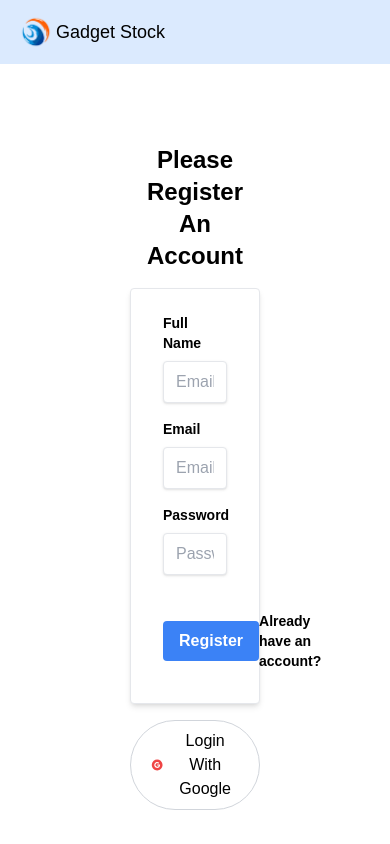
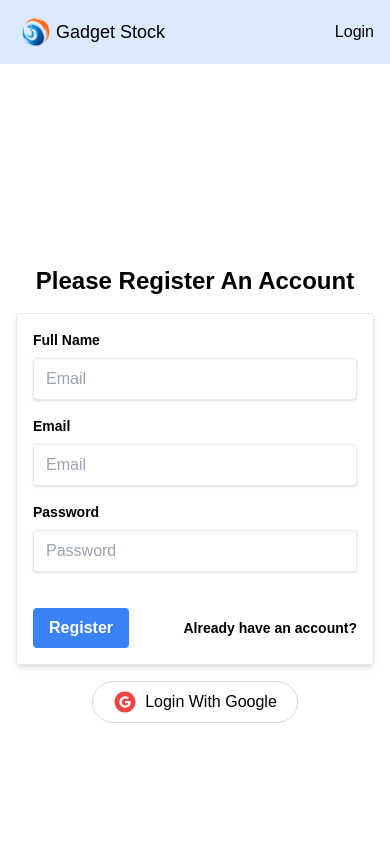
Before and after one commit to RakibulIslamm/gadget-stock, a React (Create React App) app: page /register in a window 390 px wide. Shown: the top 844 px of the page. Built offline with nearby package versions, Linux system fonts and the light colour scheme; no server answers.

Commit message:
readme update

```diff
--- a/src/ManageInventory/ManageInventory.js
+++ b/src/ManageInventory/ManageInventory.js
@@ -57,8 +57,8 @@ const ManageInventory = () => {
         <div className='min-h-screen'>
             <div className='px-[80px] xs:px-4 sm:px-10 max-w-[1920px] mx-auto'>
                 <div className='my-5 flex items-center gap-5'>
-                    <h2 className='text-2xl font-semibold'>Manage Inventory</h2>
-                    <Link to='/add-product' className='px-5 py-1 bg-blue-500 text-white rounded-full flex items-center'>Add New Item <BiPlus /></Link>
+                    <h2 className='text-2xl xs:text-lg xs:w-full font-semibold'>Manage Inventory</h2>
+                    <Link to='/add-product' className='xs:w-full px-5 py-1 bg-blue-500 text-white rounded-full flex items-center justify-center xs:text-xs'>Add New <BiPlus className=' xs:text-xl' /></Link>
                 </div>
                 <div className='overflow-x-auto border'>
                     <table className='mx-auto w-full whitespace-nowrap rounded-lg bg-white divide-y divide-gray-300'>
--- a/src/Pages/Home/Banner/Banner.js
+++ b/src/Pages/Home/Banner/Banner.js
@@ -8,7 +8,8 @@ const Banner = () => {
             <div className="w-5/12 xs:w-full sm:w-full">
                 <p className=" underline font-extralight">Headphone</p>
                 <h1 className="text-5xl font-extralight py-4">Just to<br />rock your mood</h1>
-                <button className="px-4 py-1 bg-orange-600 text-white mt-5">Shop Now</button>
+                <p>8 items left</p>
+                <button className="px-4 py-1 bg-orange-600 text-white mt-5">Manage</button>
             </div>
         </div>
     );
--- a/src/Pages/Login/Login.js
+++ b/src/Pages/Login/Login.js
@@ -8,7 +8,7 @@ import { ScaleLoader } from 'react-spinners';
 const Login = () => {
     const [email, setEmail] = useState('')
     const { register, handleSubmit, formState: { errors }, reset } = useForm();
-    const { user, googleSignIn, setUser, login, resetPassword, error, setError, isLoading } = useAuth();
+    const { googleSignIn, setUser, login, resetPassword, error, setError, isLoading } = useAuth();
     const location = useLocation();
     const navigate = useNavigate();
     let from = location.state?.from?.pathname || "/";
@@ -38,7 +38,6 @@ const Login = () => {
                 })
                     .then(res => res.json())
                     .then(data => {
-                        console.log(result.user.email);
                         localStorage.setItem('token', data.token);
                         navigate(from, { replace: true });
                     })
@@ -54,11 +53,11 @@ const Login = () => {
     }
 
     return (
-        <div className='flex justify-center items-center min-h-screen py-36 -mt-20'>
-            <div className='w-4/12'>
+        <div className='flex justify-center items-center min-h-screen py-36 -mt-20 xs:px-4 sm:px-10'>
+            <div className='w-4/12 xs:w-full sm:w-full'>
                 <h1 className='text-2xl font-semibold text-center py-4'>Please Login</h1>
                 <form onSubmit={handleSubmit(onSubmit)}>
-                    <div className="bg-white shadow-md rounded border border-gray-200 px-8 pt-6 pb-8 mb-4 flex flex-col">
+                    <div className="bg-white shadow-md rounded border border-gray-200 px-8 xs:px-4 py-6 xs:py-4 mb-4 flex flex-col">
                         <div className="mb-4">
                             <label className="block text-grey-darker text-sm font-bold mb-2">
                                 Email
@@ -78,7 +77,7 @@ const Login = () => {
                                 Forgot Password?
                             </button>
                         </div>
-                        <div className="flex items-center justify-between">
+                        <div className="flex items-center justify-between gap-4">
                             <button className="bg-blue-500 hover:bg-blue-dark text-white font-bold py-2 px-4 rounded" type="submit">
                                 {isLoading ? <ScaleLoader color='#fff' height={10} speedMultiplier={2} /> : 'Login'}
                             </button>
--- a/src/Pages/MyProduct/SingleProduct/SingleProduct.js
+++ b/src/Pages/MyProduct/SingleProduct/SingleProduct.js
@@ -20,7 +20,7 @@ const SingleProduct = ({ product, handleDelete }) => {
                         </Link>
                     </td>
                     <td className="px-6 py-4">
-                        <p className="text-gray-500 text-sm font-semibold tracking-wide"> {price} </p>
+                        <p className="text-gray-500 text-sm font-semibold tracking-wide"> ${price} </p>
                     </td>
                     <td className="px-6 py-4">
                         <p className="text-gray-500 text-sm font-semibold tracking-wide text-center"> {quantity} </p>
--- a/src/Pages/PageNotFound/PageNotFound.js
+++ b/src/Pages/PageNotFound/PageNotFound.js
@@ -3,7 +3,7 @@ import img404 from '../../images/—Pngtree—error 404 page not found_5768129.p
 
 const PageNotFound = () => {
     return (
-        <div className=' w-full h-screen flex justify-center items-center border-b'>
+        <div className=' w-full h-screen flex justify-center items-center'>
             <img className='w-[400px]' src={img404} alt="" />
         </div>
     );
--- a/src/Pages/Register/Register.js
+++ b/src/Pages/Register/Register.js
@@ -8,7 +8,7 @@ import useAuth from '../../hooks/useAuth';
 const Register = () => {
 
     const { register, handleSubmit, formState: { errors }, reset } = useForm();
-    const { user, signUp, error, setError, isLoading } = useAuth();
+    const { signUp, googleSignIn, setUser, error, setError, isLoading } = useAuth();
     const navigate = useNavigate();
 
     useEffect(() => {
@@ -22,13 +22,35 @@ const Register = () => {
         signUp(email, pass, name, reset, navigate)
     };
 
+    // Handled Google SignIn
+    const googleLogin = async () => {
+        await googleSignIn()
+            .then((result) => {
+                setUser(result.user)
+                fetch('https://gadget-stock.herokuapp.com/login', {
+                    method: 'POST',
+                    headers: { 'Content-Type': 'application/json' },
+                    body: JSON.stringify({ email: result.user.email })
+                })
+                    .then(res => res.json())
+                    .then(data => {
+                        console.log(result.user.email);
+                        localStorage.setItem('token', data.token);
+                        navigate('/');
+                    })
+            })
+            .catch(err => {
+                setError(err.message);
+            })
+    }
+
     return (
         <div>
-            <div className='flex justify-center items-center min-h-screen py-36 -mt-20'>
-                <div className='w-4/12'>
+            <div className='flex justify-center items-center min-h-screen py-36 xs:py-10 xs:px-4 sm:px-10'>
+                <div className='w-4/12 xs:w-full sm:w-full'>
                     <h1 className='text-2xl font-semibold text-center py-4'>Please Register An Account</h1>
                     <form onSubmit={handleSubmit(onSubmit)}>
-                        <div className="bg-white shadow-md rounded border border-gray-200 px-8 pt-6 pb-8 mb-4 flex flex-col">
+                        <div className="bg-white shadow-md rounded border border-gray-200 px-8 xs:px-4 py-6 xs:py-4 mb-4 flex flex-col">
                             <div className="mb-4">
                                 <label className="block text-grey-darker text-sm font-bold mb-2">
                                     Full Name
@@ -54,7 +76,7 @@ const Register = () => {
                                 <p className="text-red text-xs italic text-red-600">{error}</p>
                             </div>
                             {/* =============================================== */}
-                            <div className="flex items-center justify-between">
+                            <div className="flex items-center justify-between gap-4">
                                 <button className="bg-blue-500 hover:bg-blue-dark text-white font-bold py-2 px-4 rounded" type="submit">
                                     {isLoading ? <ScaleLoader color='#fff' height={10} /> : 'Register'}
                                 </button>
@@ -64,7 +86,7 @@ const Register = () => {
                             </div>
                         </div>
                     </form>
-                    <button className='border border-gray-300 px-5 py-2 mx-auto flex items-center gap-2 rounded-full'><AiFillGoogleCircle className=' text-2xl text-red-500' />Login With Google</button>
+                    <button onClick={googleLogin} className='border border-gray-300 px-5 py-2 mx-auto flex items-center gap-2 rounded-full'><AiFillGoogleCircle className=' text-2xl text-red-500' />Login With Google</button>
                 </div>
             </div >
         </div>
--- a/src/Pages/Shared/Header/Header.js
+++ b/src/Pages/Shared/Header/Header.js
@@ -27,6 +27,9 @@ const Header = () => {
                         {!user && <CustomLink to='/login'>Login</CustomLink>}
                         {!user && <CustomLink to='/register'>Register</CustomLink>}
                     </div>
+                    <div className='hidden xs:block'>
+                        {!user && <CustomLink to='/login'>Login</CustomLink>}
+                    </div>
                     {
                         user &&
                         <div className='flex items-center gap-3'>
```
Also changed, not shown: src/Pages/Home/Inventory/Inventory.js (+8 -1 lines), 1 other file (tests, documents, lock files or other folders).
